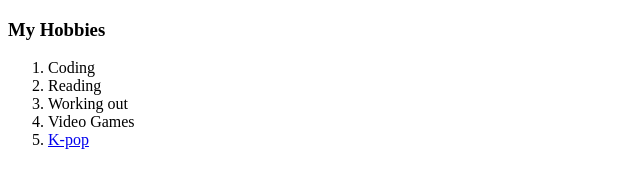
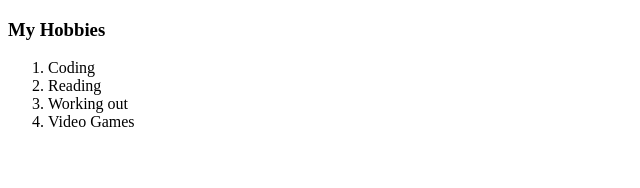
Before and after one commit to Adhract/cv, a plain HTML site: page hobbies.html in a window 1280 px wide. Shown: the full height of the page, 0-640 px from the left. Drawn offline with Linux system fonts and the light colour scheme.

Commit message:
Update hobbies.html

```diff
--- a/hobbies.html
+++ b/hobbies.html
@@ -11,7 +11,6 @@
             <li>Reading</li>
             <li>Working out</li>
             <li>Video Games</li>
-            <li><a href="https://www.youtube.com/watch?v=iDjQSdN_ig8&list=RDMMRrvdjyIL0fA&index=11">K-pop</a></li>
         </ol>
     </body>
 </html>
```
